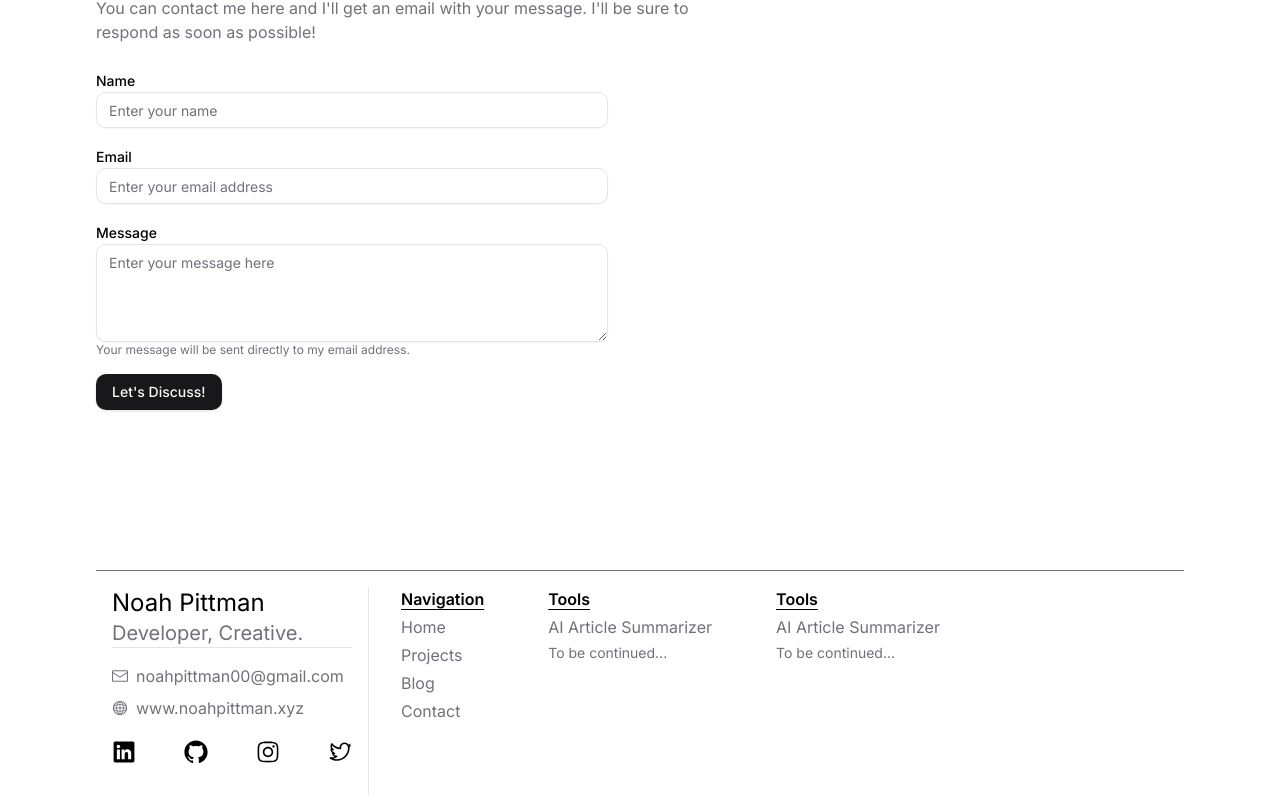
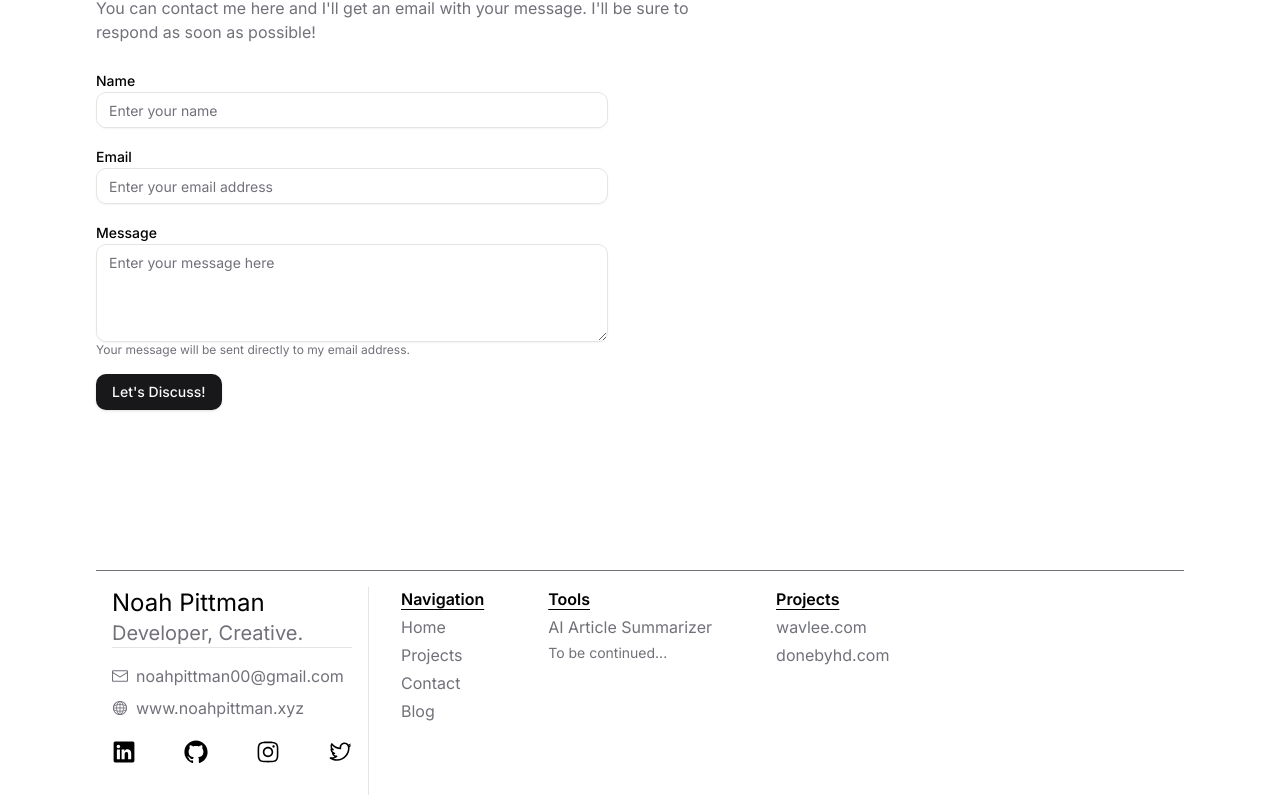
Before and after one commit to noahpittman/noahpittman, a Next.js app: page / in a window 1280 px wide. Shown: the part 1914-2715 px from the top of the page. Built offline with nearby package versions, Linux system fonts and the light colour scheme.

Commit message:
update footer

```diff
--- a/components/Footer.jsx
+++ b/components/Footer.jsx
@@ -10,11 +10,6 @@ import {
 } from "@radix-ui/react-icons";
 
 const Footer = () => {
-	const contactInfo = [
-		{ value: "noahpittman00@gmail.com", logo: "" },
-		{ value: "www.noahpittman.xyz", logo: "website" },
-	];
-
 	const tools = [
 		{
 			name: "summaraize",
@@ -39,11 +34,6 @@ const Footer = () => {
 			href: "https://donebyhd.com",
 			value: "donebyhd.com",
 		},
-		// {
-		// 	name: "mdeditor",
-		// 	href: "https://markdown-editor-nrp.vercel.app/",
-		// 	value: "Markdown Editor",
-		// },
 	];
 
 	const navigation = [
@@ -58,19 +48,14 @@ const Footer = () => {
 			value: "Projects",
 		},
 		{
-			name: "blog",
-			href: "/#blog",
-			value: "Blog",
-		},
-		// {
-		// 	name: "allposts",
-		// 	href: "/blog",
-		// 	value: "╰ All Blog Posts (Under Development)",
-		// },
-		{
 			name: "contact",
 			href: "/#contact",
 			value: "Contact",
+		},
+		{
+			name: "blog",
+			href: "/blog",
+			value: "Blog",
 		},
 	];
 
@@ -149,18 +134,17 @@ const Footer = () => {
 				</div>
 
 				<div className="flex flex-col space-y-1">
-					<p className="font-semibold underline underline-offset-4">Tools</p>
-					{tools.map((tool) => (
+					<p className="font-semibold underline underline-offset-4">Projects</p>
+					{projects.map((project) => (
 						<Link
-							key={tool.name}
+							key={project.name}
 							className="text-muted-foreground hover:text-primary transition-colors w-fit"
-							href={tool.href}
+							href={project.href}
 							target="_blank"
 						>
-							{tool.value}
+							{project.value}
 						</Link>
 					))}
-					<p className="text-muted-foreground text-sm">To be continued...</p>
 				</div>
 			</div>
 		</div>
```
